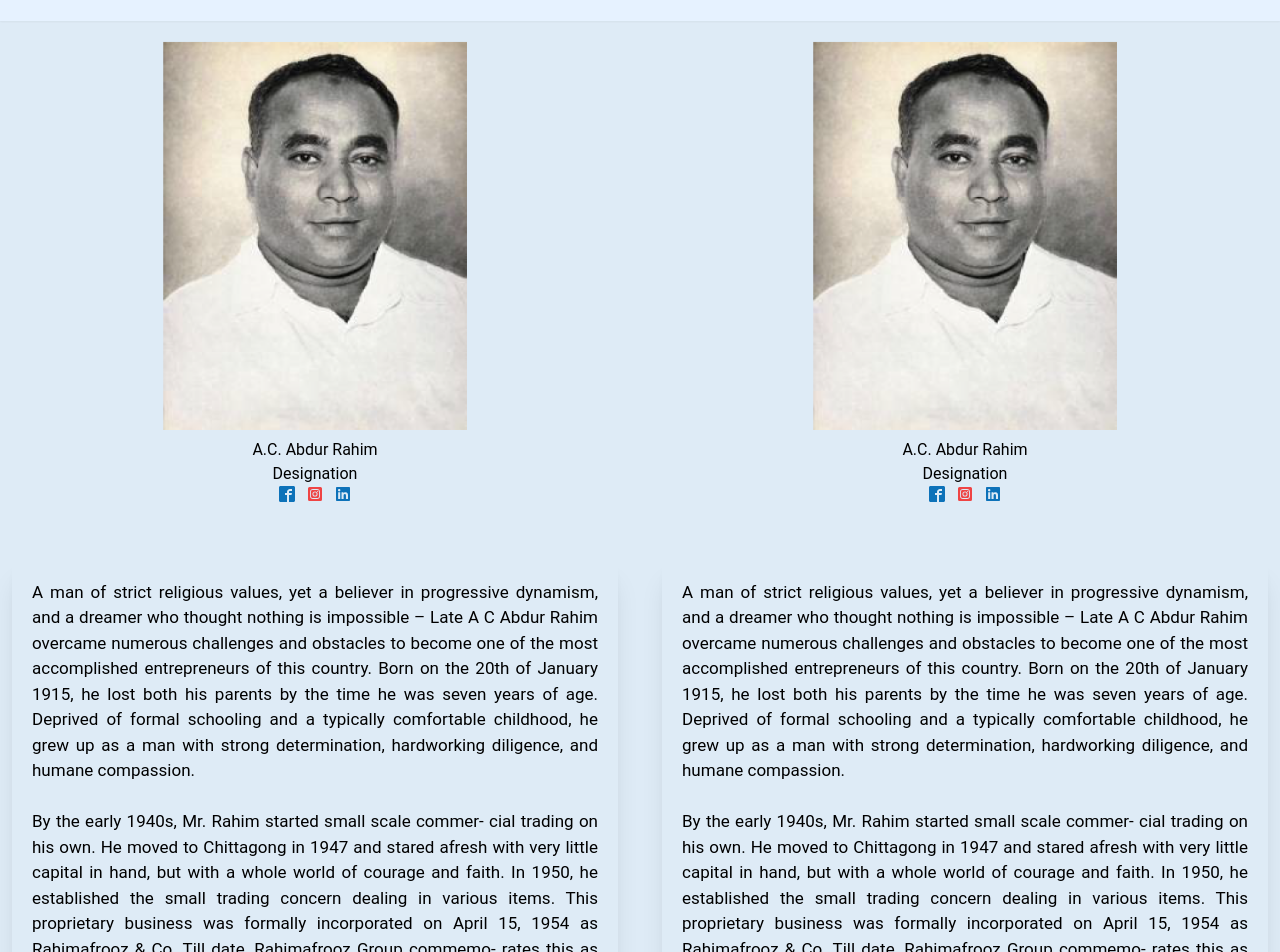
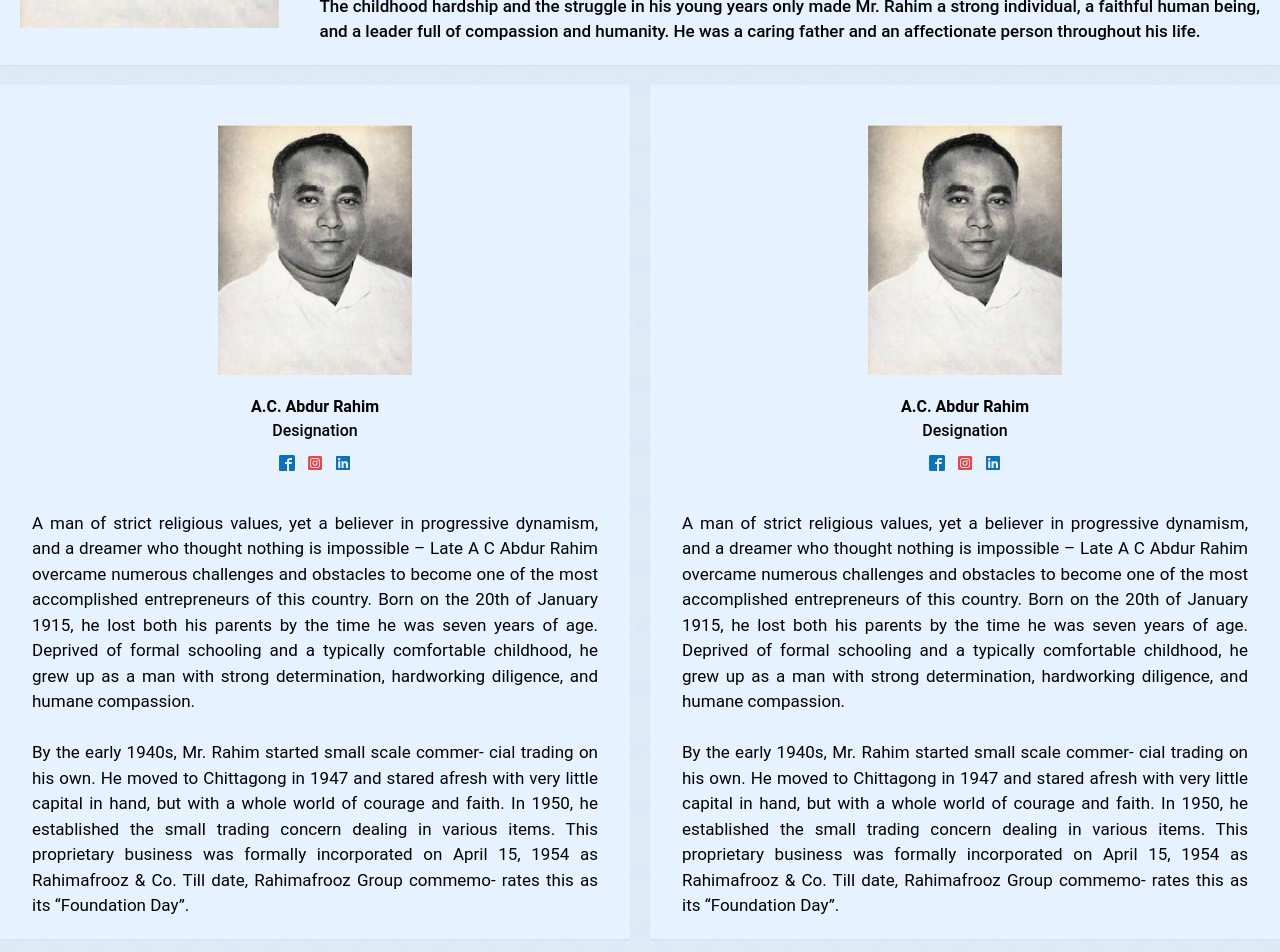
Before and after one commit to arbinzaman/rahimafrooz-battery, a React (Vite) app: page /founder-and-board-members in a window 1280 px wide. Shown: the part 940-1892 px from the top of the page. Built offline with nearby package versions, Linux system fonts and the light colour scheme.

Commit message:
fix: Redesigned About-Founder and Board Members page

```diff
--- a/src/App.jsx
+++ b/src/App.jsx
@@ -6,7 +6,7 @@ import GlobalLoader from "./components/shared/Loaders/GlobalLoader";
 
 function App() {
   return (
-    <section className="">
+    <section className="bg-cross-pattern">
       <RouterProvider router={routes} />
       <GlobalLoader />
       <Toaster />
--- a/src/pages/About/FounderAndBoardMembers.jsx
+++ b/src/pages/About/FounderAndBoardMembers.jsx
@@ -15,14 +15,16 @@ const FounderAndBoardMembers = () => {
       </div>
 
       <div className={`${allDeviceMaxWidth} text-justify`}>
-        <p className="text-2xl lg:text-4xl font-bold text-primary my-4">Board Members & Management</p>
+        <p className="text-2xl text-center lg:text-4xl font-semibold lg:font-bold text-primary my-10 uppercase">
+          Board Members & Management
+        </p>
         <div className="bg-[#e6f2ff] p-5 my-5 shadow-sm">
-          <div className="none lg:flex gap-10">
+          <div className="none lg:flex lg:items-center gap-10">
             <div className="flex justify-center">
               <img src={img2} className="h-3/4" />
             </div>
             <div className="w-full">
-              <h1 className="text-semi_large font-bold text-primary">
+              <h1 className="text-center lg:text-left text-medium lg:text-semi_large font-bold text-primary">
                 A.C. ABDUR RAHIM
               </h1>
               <div className="flex flex-col justify-center">
@@ -61,22 +63,27 @@ const FounderAndBoardMembers = () => {
         </div>
 
         <div className="grid grid-cols-1 lg:grid-cols-2 gap-5">
-          <div className="grid grid-cols-1 justify-items-center mb-10">
-            <div>
-              <img src={img2} alt="" className="h-3/4" />
+          <div className="flex flex-col justify-items-center mb-10 bg-[#e6f2ff] shadow-sm">
+            <div className="flex flex-col justify-center items-center">
+              <img
+                src={img2}
+                alt=""
+                style={{ height: "250px" }}
+                className="mt-10 mb-3"
+              />
               <div className="flex flex-col text-black items-center my-2">
-                <p>A.C. Abdur Rahim</p>
-                <p>Designation</p>
-                <div className="flex gap-3">
+                <p className="font-semibold">A.C. Abdur Rahim</p>
+                <p className="font-medium">Designation</p>
+                <div className="flex gap-3 my-3">
                   <ImFacebook2 className="text-primary" />
                   <FaInstagramSquare className="text-red-500" />
                   <FaLinkedin className="text-primary" />
                 </div>
               </div>
             </div>
-            <div className="shadow-xl text-regular p-5 text-black text-justify mb-10 mx-3">
+            <div className="text-regular p-5 text-black text-justify mx-3">
               {" "}
-              <p className="">
+              <p className="text-justify">
                 A man of strict religious values, yet a believer in progressive
                 dynamism, and a dreamer who thought nothing is impossible – Late
                 A C Abdur Rahim overcame numerous challenges and obstacles to
@@ -88,7 +95,7 @@ const FounderAndBoardMembers = () => {
                 and humane compassion.
               </p>
               <br />
-              <p>
+              <p className="text-justify">
                 By the early 1940s, Mr. Rahim started small scale commer- cial
                 trading on his own. He moved to Chittagong in 1947 and stared
                 afresh with very little capital in hand, but with a whole world
@@ -101,22 +108,27 @@ const FounderAndBoardMembers = () => {
             </div>
           </div>
 
-          <div className="grid grid-cols-1 justify-items-center mb-10">
-            <div className="">
-              <img src={img2} alt="" className="h-3/4" />
+          <div className="flex flex-col justify-items-center mb-10 bg-[#e6f2ff] shadow-sm">
+            <div className="flex flex-col justify-center items-center">
+              <img
+                src={img2}
+                alt=""
+                style={{ height: "250px" }}
+                className="mt-10 mb-3"
+              />
               <div className="flex flex-col text-black items-center my-2">
-                <p>A.C. Abdur Rahim</p>
-                <p>Designation</p>
-                <div className="flex gap-3">
+                <p className="font-semibold">A.C. Abdur Rahim</p>
+                <p className="font-medium">Designation</p>
+                <div className="flex gap-3 my-3">
                   <ImFacebook2 className="text-primary" />
                   <FaInstagramSquare className="text-red-500" />
                   <FaLinkedin className="text-primary" />
                 </div>
               </div>
             </div>
-            <div className="shadow-xl text-regular p-5 text-black text-justify mb-10 mx-3">
+            <div className="text-regular p-5 text-black text-justify mx-3">
               {" "}
-              <p className="">
+              <p className="text-justify">
                 A man of strict religious values, yet a believer in progressive
                 dynamism, and a dreamer who thought nothing is impossible – Late
                 A C Abdur Rahim overcame numerous challenges and obstacles to
@@ -128,7 +140,7 @@ const FounderAndBoardMembers = () => {
                 and humane compassion.
               </p>
               <br />
-              <p>
+              <p className="text-justify">
                 By the early 1940s, Mr. Rahim started small scale commer- cial
                 trading on his own. He moved to Chittagong in 1947 and stared
                 afresh with very little capital in hand, but with a whole world
```
